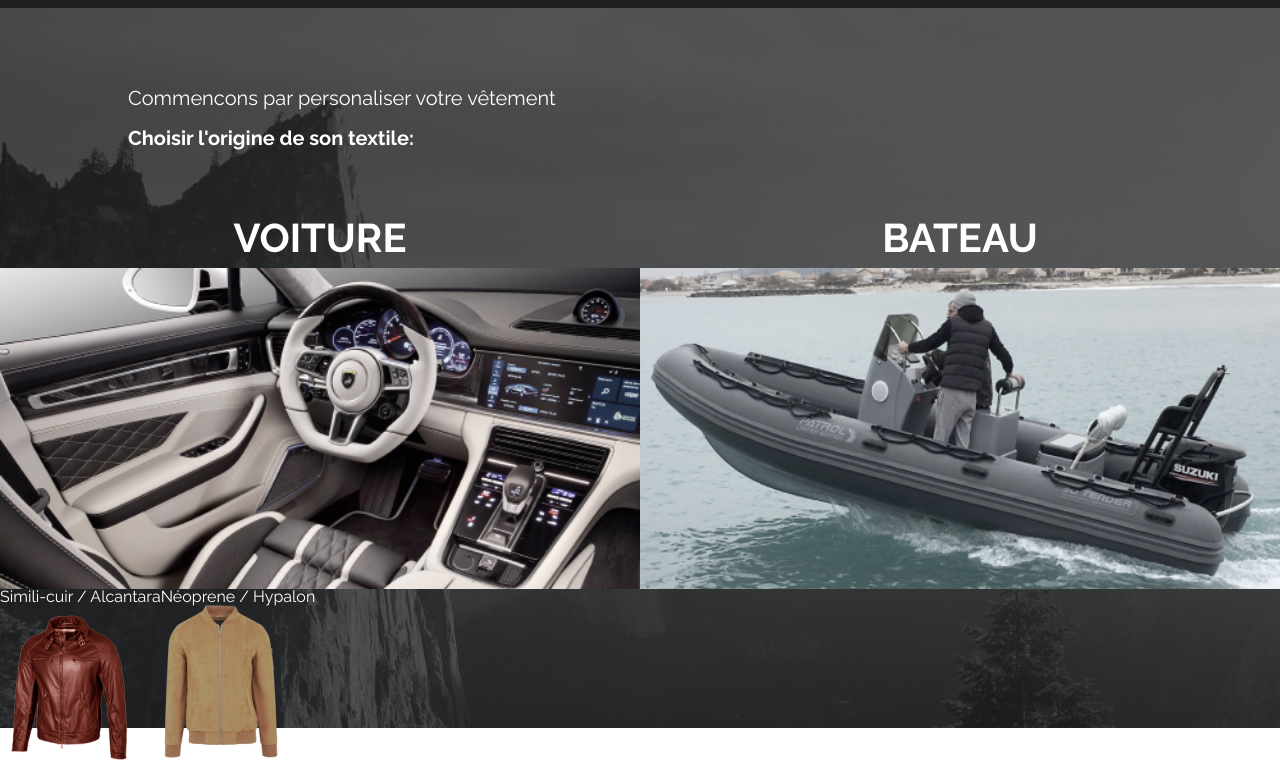
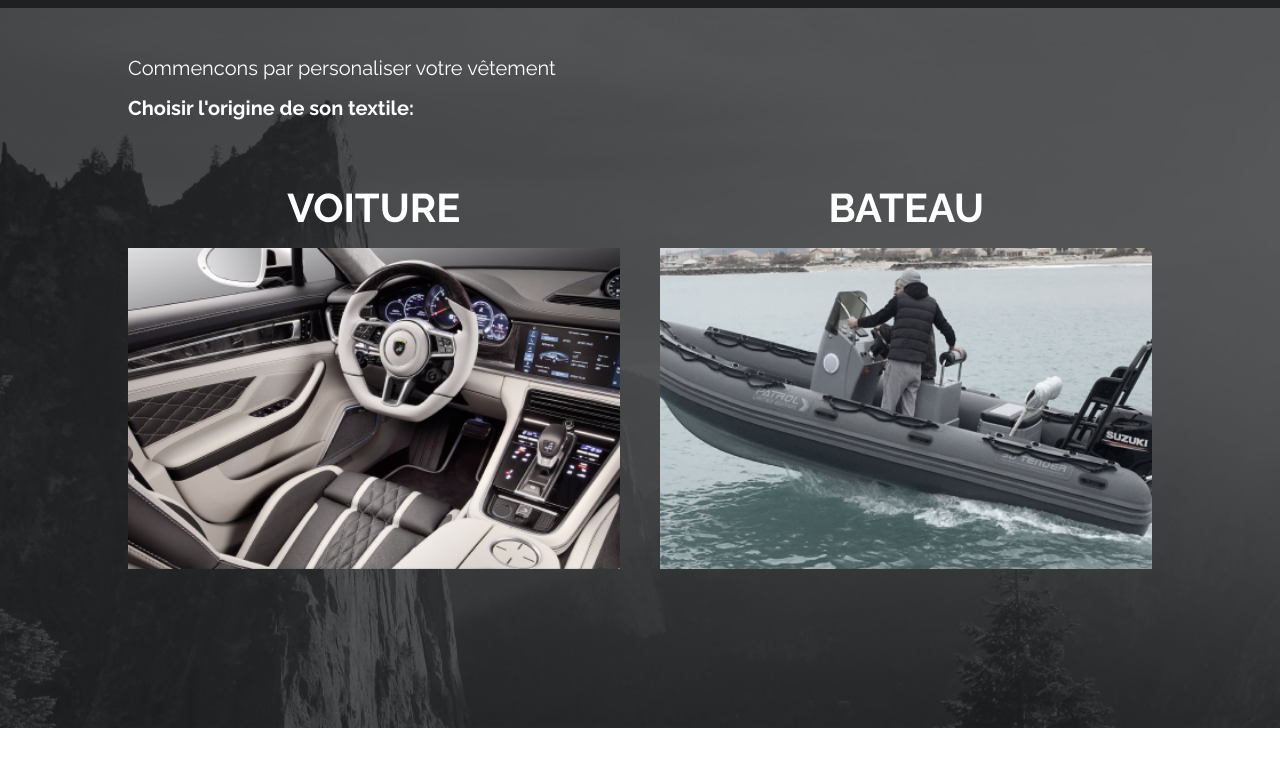
Before and after one commit to Azran14/Redivivus, a website built with Parcel: page src/pages/personalisation.html in a window 1280 px wide. Shown: the part 72-841 px from the top of the page. After the commit the page ends 800 px from the top, so only its background shows below. Built offline with nearby package versions, Linux system fonts and the light colour scheme.

Commit message:
modified perso page

```diff
--- a/src/js/script.js
+++ b/src/js/script.js
@@ -1,11 +1,27 @@
-var menuMobile = document.querySelector(".headernavMobile");
-var iconMenu = document.querySelector(".headericonMenu");
-var iconClose = document.querySelector(".header__closeMenu");
+// var menuMobile = document.querySelector(".headernavMobile");
+// var iconMenu = document.querySelector(".headericonMenu");
+// var iconClose = document.querySelector(".header__closeMenu");
 
-iconMenu.addEventListener("click", function() {
-  menuMobile.classList.add("is-visible");
-});
+// iconMenu.addEventListener("click", function() {
+//   menuMobile.classList.add("is-visible");
+// });
 
-iconClose.addEventListener("click", function() {
-  menuMobile.classList.remove("is-visible");
-});
+// iconClose.addEventListener("click", function() {
+//   menuMobile.classList.remove("is-visible");
+// });
+
+// Personalisation
+
+let divChoices = document.querySelectorAll(".mainContent__choice");
+
+for (let i = 0; i < divChoices.length; i++) {
+  let divChoice = divChoices[i];
+  divChoice.addEventListener("click", function() {
+    let infosDiv = divChoice.querySelector(".mainContent__infos");
+    let titleDiv = divChoice.querySelector("h2");
+    let subtitleDiv = divChoice.querySelector("h3");
+    infosDiv.style.transform = "translateY(0)";
+    titleDiv.style.display = "none";
+    subtitleDiv.style.display = "block";
+  });
+}
--- a/src/pages/personalisation.html
+++ b/src/pages/personalisation.html
@@ -56,34 +56,30 @@
               <b>Choisir l'origine de son textile:</b>
             </p>
           </div>
-          <div class="mainContent mainContent__choice">
-            <div class="mainContent mainContent__car ">
+          <div class="mainContent mainContent__choices">
+            <div class="mainContent__choice mainContent__car">
               <h2>VOITURE</h2>
               <h3>Simili-cuir / Alcantara</h3>
+              <div class="mainContent__picture">
+                <div class="mainContent__infos">
+                  <a href="../index.html">
+                    <img src="../img/veste__similiCuirBronze.png" alt="jacket">
+                  </a>
+                  <div class="mainContent__divider"></div>
+                  <a>
+                    <img src="../img/veste__alcantaraBeige.png" alt="jacket">
+                  </a>
+                </div>
+              </div>
             </div>
-            <div class="mainContent mainContent__boat">
+            <div class="mainContent__choice mainContent__boat">
               <h2>BATEAU</h2>
               <h3>Néoprene / Hypalon</h3>
-              </div>
-            </div>
-            <div class="hoverContent">
-              <div class="hoverContent__car">
-                <div class="hoverContent__info">
-                                  <p>Simili-cuir / Alcantara</p>
+              <div class="mainContent__picture">
+                <div class="mainContent__infos">
 
                 </div>
-                <div class="hoverContent__image">
-                 <img src="../img/veste__similiCuirBronze.png" alt="jacket">
               </div>
-              </div>
-              <div class="hoverContent__boat">
-                <div class="hoverContent__info">
-                                  <p>Néoprene / Hypalon</p>
-
-                </div>
-                <div class="hoverContent__image">
-                  <img src="../img/veste__alcantaraBeige.png" alt="jacket">
-                </div>
               </div>
             </div>
           </div>
--- a/src/scss/imports/landingBanner.scss
+++ b/src/scss/imports/landingBanner.scss
@@ -209,3 +209,22 @@ $ani-delay: 1s;
     opacity: 0;
   }
 }
+.hoverTiles__text {
+  color: white;
+  background-color: #1e2022;
+  width: 97vw;
+  height: 6vh;
+  display: flex;
+  margin-top: 1.5vh;
+  p {
+    font-size: 30px;
+    font-family: "Raleway", sans-serif;
+    font-weight: bold;
+  }
+}
+.hoverTiles__textile {
+  margin-top: 1.5vh;
+}
+.hoverTiles__similiCuir {
+  background-image: url(../img/simili-cuir.png);
+}
--- a/src/scss/imports/perso.scss
+++ b/src/scss/imports/perso.scss
@@ -4,18 +4,22 @@ html {
 
 .backgroundPerso {
   background-image: url("../img/bgPersoDesktop.png");
-  height: 90vh;
   background-repeat: no-repeat;
   margin-top: 10vh;
   width: 100%;
   background-size: cover;
   z-index: -1;
+  @media (min-width: 1000px) {
+    height: 90vh;
+  }
+}
+
+.mainContent {
+  width: 80vw;
+  margin: 0 auto;
 }
 .mainContent__text {
-  position: relative;
-  width: 70vw;
-  top: 10vh;
-  left: 10vw;
+  padding-top: 50px;
   p {
     font-size: 20px;
     color: white;
@@ -25,23 +29,69 @@ html {
   }
 }
 
-.mainContent__choice {
-  margin-top: 25vh;
+.mainContent__choices {
+  margin-top: 30px;
   display: flex;
-  justify-content: space-around;
   text-align: center;
+  flex-direction: column;
+  @media (min-width: 1000px) {
+    flex-direction: row;
+    justify-content: space-between;
+    margin-top: 70px;
+  }
   h3 {
     display: none;
   }
   h2,
   h3 {
     color: white;
-    font-size: 40px;
+    font-size: 24px;
     font-weight: bolder;
-    margin-top: -50px;
+    margin-bottom: 20px;
+    @media (min-width: 1000px) {
+      font-size: 40px;
+    }
   }
 }
-.mainContent__choice:hover {
+
+.mainContent__boat,
+.mainContent__car {
+  margin: 20px 0;
+  @media (min-width: 1000px) {
+    margin: 0;
+    width: 48%;
+  }
+  &:hover {
+    .mainContent__infos {
+      transform: translateY(0);
+    }
+  }
+  .mainContent__picture {
+    width: 100%;
+    height: 150px;
+    position: relative;
+    overflow: hidden;
+    @media (min-width: 600px) {
+      height: 250px;
+    }
+    @media (min-width: 1000px) {
+      height: 321px;
+    }
+  }
+}
+
+.mainContent__boat .mainContent__picture {
+  background: url(../img/choiceBoat.png) no-repeat center;
+  background-size: cover;
+}
+
+.mainContent__car .mainContent__picture {
+  background: url(../img/choiceCar.png) no-repeat center;
+  background-size: cover;
+}
+
+.mainContent__boat:hover,
+.mainContent__car:hover {
   h3 {
     display: block;
   }
@@ -50,19 +100,35 @@ html {
   }
 }
 
-.mainContent__car {
-  background-image: url(../img/choiceCar.png);
-  background-size: cover;
-  width: 700px;
-  height: 321px;
+.mainContent__infos {
+  position: absolute;
+  top: 0;
+  right: 0;
+  bottom: 0;
+  left: 0;
+  background-color: rgba(0, 0, 0, 0.8);
+  display: flex;
+  justify-content: space-around;
+  align-items: center;
+  transform: translateY(-100%);
+  transition: transform 0.4s;
+
+  a {
+    height: 75%;
+    @media (min-width: 1000px) {
+      height: inherit;
+    }
+    img {
+      height: 100%;
+      @media (min-width: 1000px) {
+        height: inherit;
+      }
+    }
+  }
 }
-.mainContent__boat {
-  background-image: url(../img/choiceBoat.png);
-  background-size: cover;
-  width: 700px;
-  height: 321px;
+
+.mainContent__divider {
+  width: 2px;
+  height: 100%;
+  background-color: #fff;
 }
-.hoverContent {
-  display: flex;
-  color: white;
-}
```
Also changed, not shown: src/index.html (+8 -1 lines), src/img/choiceBoatBrightness.png (added), src/img/choiceCarBrightness.png (added).
